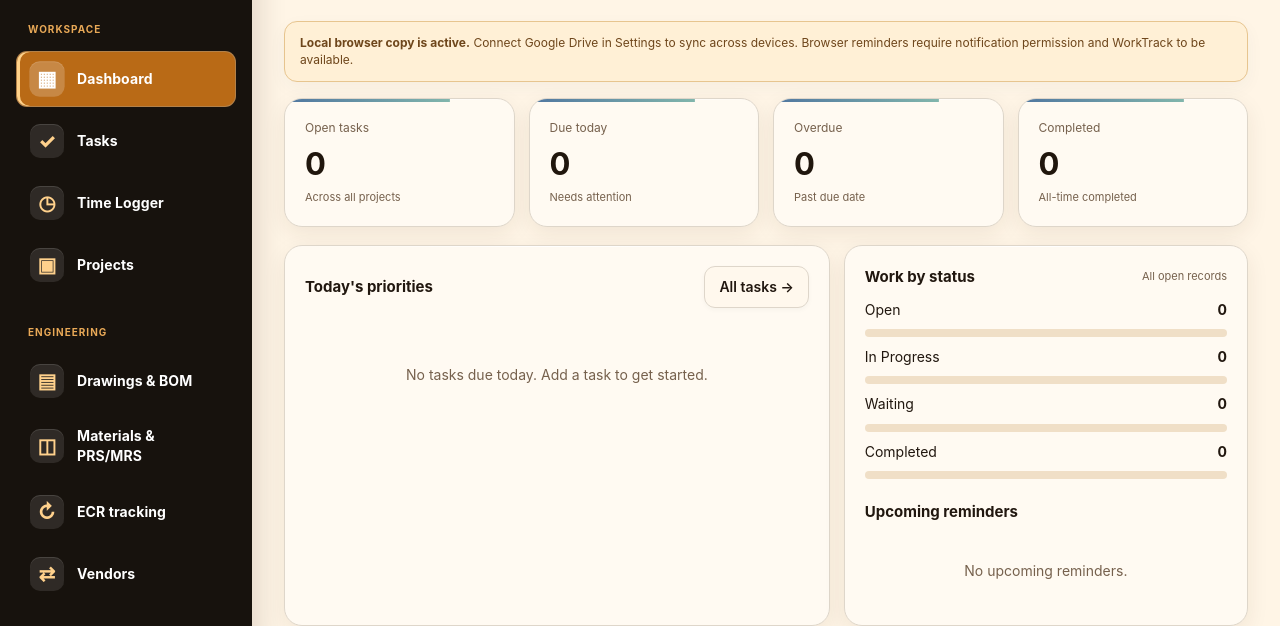
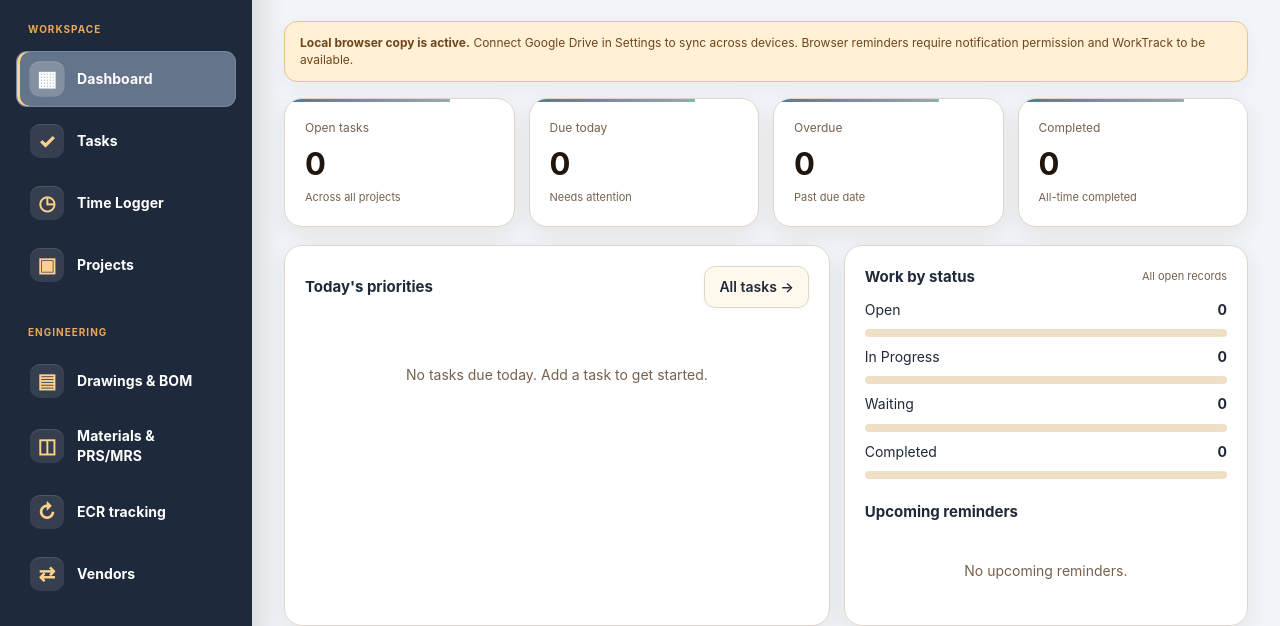
Before and after one commit to seshupavan6027-crypto/worktrack, a plain HTML site: page index.html in a window 1280 px wide. Shown: the part 148-774 px from the top of the page. Drawn offline with Linux system fonts and the light colour scheme.

Commit message:
Add files via upload

```diff
--- a/index.html
+++ b/index.html
@@ -360,9 +360,9 @@ const presets=[
 ];
 const root=document.documentElement, storageKey='worktrack_theme_v1';
 function apply(t){root.style.setProperty('--theme-accent',t.accent);root.style.setProperty('--theme-bg',t.bg);root.style.setProperty('--theme-card',t.card);root.style.setProperty('--theme-sidebar',t.sidebar);root.style.setProperty('--theme-text',t.text);root.style.setProperty('--theme-heading',t.heading||t.text);root.style.setProperty('--theme-muted',t.muted||'#76614d');root.style.setProperty('--theme-line',t.line||'#ded6ca');root.style.setProperty('--blue',t.accent);root.style.setProperty('--navy',t.sidebar);root.style.setProperty('--bg',t.bg);root.style.setProperty('--card',t.card);root.style.setProperty('--text',t.text);localStorage.setItem(storageKey,JSON.stringify(t));document.querySelectorAll('.theme-choice').forEach(b=>b.classList.toggle('selected',b.dataset.theme===t.name));['Accent','Background','Card','Sidebar','Text','Heading'].forEach((k,i)=>{let el=document.getElementById('custom'+k);if(el)el.value=[t.accent,t.bg,t.card,t.sidebar,t.text,t.heading||t.text][i]});let meta=document.querySelector('meta[name="theme-color"]');if(meta)meta.content=t.sidebar;}
-function render(){let grid=document.getElementById('themeGrid');if(!grid)return;grid.innerHTML=presets.map(([name,accent,bg,card,sidebar,text])=>`<button class="theme-choice" type="button" data-theme="${name}" aria-label="Apply ${name} theme"><span class="theme-swatches"><i style="background:${sidebar}"></i><i style="background:${bg}"></i><i style="background:${accent}"></i></span><span>${name}</span></button>`).join('');grid.querySelectorAll('button').forEach((b,i)=>b.addEventListener('click',()=>{let p=presets[i];apply({name:p[0],accent:p[1],bg:p[2],card:p[3],sidebar:p[4],text:p[5]})}));let saved;try{saved=JSON.parse(localStorage.getItem(storageKey)||'null')}catch(e){}apply(saved||{name:presets[0][0],accent:presets[0][1],bg:presets[0][2],card:presets[0][3],sidebar:presets[0][4],text:presets[0][5]});}
+function render(){let grid=document.getElementById('themeGrid');if(!grid)return;grid.innerHTML=presets.map(([name,accent,bg,card,sidebar,text])=>`<button class="theme-choice" type="button" data-theme="${name}" aria-label="Apply ${name} theme"><span class="theme-swatches"><i style="background:${sidebar}"></i><i style="background:${bg}"></i><i style="background:${accent}"></i></span><span>${name}</span></button>`).join('');grid.querySelectorAll('button').forEach((b,i)=>b.addEventListener('click',()=>{let p=presets[i];apply({name:p[0],accent:p[1],bg:p[2],card:p[3],sidebar:p[4],text:p[5]})}));let saved;try{saved=JSON.parse(localStorage.getItem(storageKey)||'null')}catch(e){}const defaultTheme=presets.find(p=>p[0]==='Slate Professional')||presets[7];apply(saved||{name:defaultTheme[0],accent:defaultTheme[1],bg:defaultTheme[2],card:defaultTheme[3],sidebar:defaultTheme[4],text:defaultTheme[5]});}
 window.applyCustomTheme=()=>{let get=id=>document.getElementById(id).value;apply({name:'Custom',accent:get('customAccent'),bg:get('customBackground'),card:get('customCard'),sidebar:get('customSidebar'),text:get('customText'),heading:get('customHeading')})};
-window.resetTheme=()=>{let p=presets[0];apply({name:p[0],accent:p[1],bg:p[2],card:p[3],sidebar:p[4],text:p[5]})};
+window.resetTheme=()=>{let p=presets.find(x=>x[0]==='Slate Professional')||presets[7];apply({name:p[0],accent:p[1],bg:p[2],card:p[3],sidebar:p[4],text:p[5]})};
 if(document.readyState==='loading')document.addEventListener('DOMContentLoaded',render);else render();
 })();
 </script>
```
